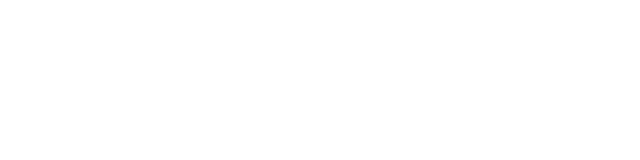
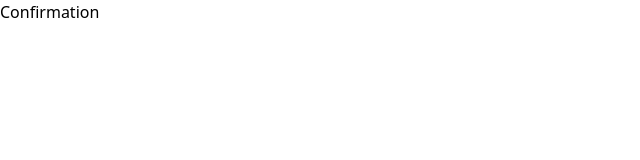
Before and after one commit to flapdragon/daily-check-in, a React (Create React App) app in the folder client/: page /confirmation in a window 1280 px wide. Before the commit this address had no page. Shown: the top 160 px of the page, without its empty margins (0-640 px from the left). Built offline with nearby package versions, Linux system fonts and the light colour scheme.

Commit message:
Adds a confirmation page and a redirect to confirmation page from successful daily check-in submission.

```diff
--- a/client/src/App.js
+++ b/client/src/App.js
@@ -1,5 +1,6 @@
 import { Routes, Route } from 'react-router-dom'
 import CheckIn from './checkIn/CheckIn'
+import Confirmation from './checkIn/Confirmation'
 import Results from './instructor/Results'
 import './App.css'
 
@@ -8,6 +9,7 @@ function App() {
   return (
     <Routes>
       <Route path="/" element={<CheckIn />} />
+      <Route path="/confirmation" element={<Confirmation />} />
       <Route path="/instructor" element={<Results />} />
     </Routes>
   )
--- a/client/src/checkIn/CheckIn.js
+++ b/client/src/checkIn/CheckIn.js
@@ -1,4 +1,5 @@
 import { useState, useEffect, useId } from 'react'
+import { useNavigate } from 'react-router-dom'
 import axios from 'axios'
 import { womenInCS } from '../women-in-cs'
 
@@ -20,8 +21,11 @@ const CheckIn = () => {
 
   const moodSelectId = useId()
 
+  const navigate = useNavigate()
+
   // Hard code that server! Yeah!
   const server = "http://localhost:8888"
+  // const server = "http://192.168.0.33:8888"
 
   useEffect(() => {
     return () => {
@@ -48,7 +52,7 @@ const CheckIn = () => {
       (!firstName || firstName.length === 0) ||
       (!lastName || lastName.length === 0)
     ) {
-      // Don't do stuff
+      // TODO: Add validation/warning
     }
     else {
       // Build student daily check-in response
@@ -57,8 +61,8 @@ const CheckIn = () => {
       // Submit student response
       axios.post(`${server}/responses`, studentResponse)
         .then(function (response) {
-          console.log(response)
           // Take action to show submission
+          navigate("/confirmation")
         })
         .catch(function (error) {
           console.log(error)
--- /dev/null
+++ b/client/src/checkIn/Confirmation.js
@@ -0,0 +1,9 @@
+const Confirmation = () => {
+  return (
+    <div>
+      Confirmation
+    </div>
+  )
+}
+
+export default Confirmation
```
